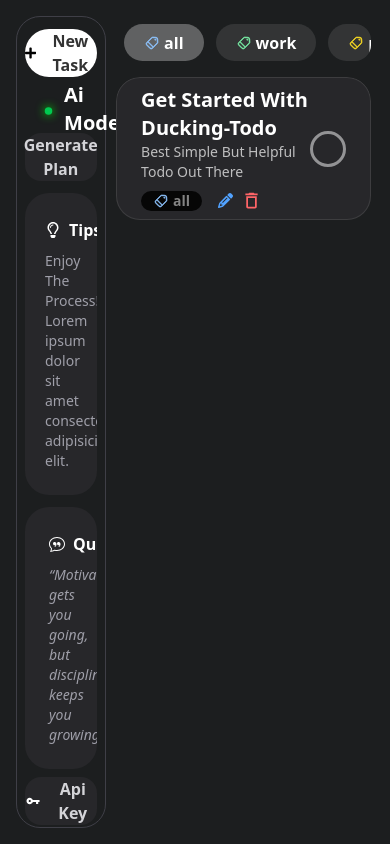
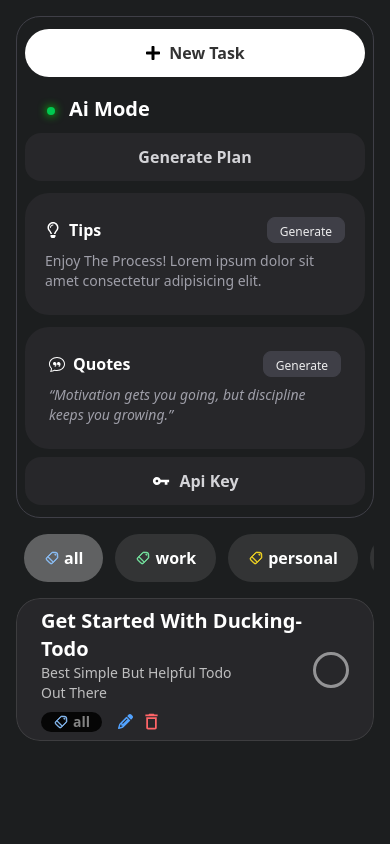
Before and after one commit to Zaay-Pinjari/ai-todo-app, a Next.js app: page / in a window 390 px wide. Built offline with nearby package versions, Linux system fonts and the light colour scheme.

Commit message:
ADDED LIGHT RESPONSIVENESS

```diff
--- a/app/components/ApiKeyPopupComponent.jsx
+++ b/app/components/ApiKeyPopupComponent.jsx
@@ -47,7 +47,7 @@ const ApiKeyPopupComponent = ({ setApiKey, setApiKeyPopup }) => {
   return (
     <div
       onClick={() => setApiKeyPopup(false)}
-      className="fixed inset-0 bg-black/40 backdrop-blur-sm flex justify-center items-center z-50"
+      className="fixed inset-0 bg-black/40 backdrop-blur-sm flex justify-center items-center z-50 px-3"
       role="dialog"
       aria-labelledby="api-key-popup-title"
     >
--- /dev/null
+++ b/app/components/Filters.jsx
@@ -0,0 +1,27 @@
+import React from "react";
+import { useTodoList } from "../context/TodoListContext";
+import { CiShoppingTag } from "react-icons/ci";
+
+const Filters = () => {
+  const { todoListArray, setTodoListArray, activeFilter, setActiveFilter } =
+    useTodoList(); // Task list & active tag filter
+  const { tags, setTags, tagColorMap } = useTodoList(); // Tag list & colors
+  return (
+    <header className="h-12 md:h-10 w-full md:w-[98%] flex gap-3 overflow-x-auto no-scrollbar px-2 whitespace-nowrap rounded-2xl">
+      {tags.map((tag) => (
+        <button
+          key={tag}
+          onClick={() => setActiveFilter(tag)} // Switch filter to clicked tag
+          className={`shrink-0 px-5 py-1 rounded-full text-white transition-all duration-200 flex justify-center items-center gap-1 cursor-pointer
+                ${activeFilter === tag ? "bg-white/30" : "bg-white/10"}`}
+        >
+          {/* Tag icon with dynamic color */}
+          <CiShoppingTag className={`stroke-[1]  ${tagColorMap[tag]}`} />
+          <span className="font-semibold">{tag}</span>
+        </button>
+      ))}
+    </header>
+  );
+};
+
+export default Filters;
--- a/app/components/LeftSide.jsx
+++ b/app/components/LeftSide.jsx
@@ -281,7 +281,7 @@ const LeftSide = () => {
   return (
     <div
       // LEFT-hand side container of the app
-      className="app-lhs h-full w-[25%]
+      className="app-lhs h-full w-full md:w-[25%]
           py-3 px-2 flex flex-col justify-between gap-2
           rounded-3xl border-1 border-zinc-700 "
     >
@@ -427,7 +427,10 @@ const LeftSide = () => {
 
       {/* ==================== API KEY POPUP ==================== */}
       {apiKeyPopup && (
-        <ApiKeyPopupComponent setApiKeyPopup={setApiKeyPopup} setApiKey={setApiKey} />
+        <ApiKeyPopupComponent
+          setApiKeyPopup={setApiKeyPopup}
+          setApiKey={setApiKey}
+        />
       )}
 
       {/* ==================== POPUP FOR GENERATE PLAN ==================== */}
--- a/app/components/TodoList.jsx
+++ b/app/components/TodoList.jsx
@@ -135,9 +135,12 @@ const TodoList = ({ taskDetails, idx }) => {
 
       {/* 📋 Task Item */}
       <li
-        className={`min-h-20 w-full shrink-0 py-2 px-6 rounded-3xl bg-zinc-800
-        border border-white/10
-        flex justify-between items-center task-item cursor-pointer transition-all ease-in-out`}
+        onClick={handleCheck}
+        className={`min-h-20 w-full shrink-0 py-2 px-6 rounded-3xl
+        bg-zinc-800 border border-white/10
+        flex justify-between items-center task-item cursor-pointer
+        duration-100 transition-all ease-in-out
+        active:scale-98`}
       >
         <div className="flex gap-4 items-center">
           <div className="task-content">
@@ -152,7 +155,12 @@ const TodoList = ({ taskDetails, idx }) => {
             </h2>
 
             {/* Task Description */}
-            <h4 className="text-sm font-normal text-white/70 mb-2">
+            <h4
+              className={`text-sm font-normal text-white/70 mb-2 w-[75%] md:w-[100%]
+                ${
+                taskDetails.isTaskDone ? "line-through decoration-black" : ""
+              } `}
+            >
               {taskDetails.shortDescription || "Simple But Helpful Todo"}
             </h4>
 
@@ -172,10 +180,24 @@ const TodoList = ({ taskDetails, idx }) => {
 
               {/* Edit & Delete Buttons */}
               <div className="editOptions flex gap-2 items-center justify-center rounded-full">
-                <button onClick={() => setShowEditPopup(!showEditPopup)}>
+                <button
+                  onClick={(e) => {
+                    // Prevent click from propagating to the li
+                    e.stopPropagation();
+                    // Toggle edit popup visibility
+                    setShowEditPopup(!showEditPopup);
+                  }}
+                >
                   <FaPencil className="text-blue-400 text-[15px] cursor-pointer active:scale-95" />
                 </button>
-                <button onClick={() => handleTaskDelete(idx)}>
+                <button
+                  onClick={(e) => {
+                    // Prevent click from propagating to the li
+                    e.stopPropagation();
+                    // Handle task deletion
+                    handleTaskDelete(idx);
+                  }}
+                >
                   <MdOutlineDeleteOutline className="text-red-400 text-[21px] cursor-pointer active:scale-95" />
                 </button>
               </div>
--- a/app/globals.css
+++ b/app/globals.css
@@ -8,6 +8,13 @@
 ========================= */
 * {
   box-sizing: border-box;
+}
+
+
+/* SELECTION COLOR */
+::selection{
+  background-color: white;
+  color: black;
 }
 
 button {
--- a/app/page.jsx
+++ b/app/page.jsx
@@ -5,6 +5,7 @@ import TodoList from "./components/TodoList"; // Renders each individual task
 import { useTodoList } from "./context/TodoListContext"; // Global state management for todos & tags
 import { CiShoppingTag } from "react-icons/ci"; // Tag icon
 import LeftSide from "./components/LeftSide"; // Left panel (buttons, AI tools, etc.)
+import Filters from "./components/Filters";
 
 const page = () => {
   // ✅ Accessing global state & setters from context
@@ -13,37 +14,25 @@ const page = () => {
     useTodoList(); // Task list & active tag filter
 
   return (
-    <main className="app-container h-screen w-[100%] p-4">
+    <main className="app-container min-h-screen md:h-screen w-[100%] p-4">
       {/* 📌 Full-screen container with padding */}
 
       <div
-        className="app h-full w-full flex items-center justify-center gap-2
-      max-w-[1200px] mx-auto overflow-hidden rounded-xl"
+        className="app h-full w-full items-center justify-center gap-2
+        max-w-[1200px] mx-auto overflow-hidden rounded-xl
+        flex flex-col md:flex-row"
       >
         {/* ⬅️ LEFT SIDE PANEL (Buttons, AI, extra features) */}
         <LeftSide />
 
         {/* 📝 CENTER SECTION → Task list & filters */}
-        <div className="app-centerSide flex flex-col gap-4 justify-between items-center h-full w-[80%] rounded-2xl pt-2 overflow-visible overflow-x-auto no-scrollbar">
+        <div className="app-centerSide flex flex-col gap-4 justify-between items-center h-full w-full lg:w-[80%] rounded-2xl pt-2 overflow-visible overflow-x-auto no-scrollbar">
           {/* 🔍 TAG FILTER BUTTONS */}
-          <header className="h-10 w-[98%] flex gap-3 overflow-x-auto no-scrollbar px-2 whitespace-nowrap rounded-2xl">
-            {tags.map((tag) => (
-              <button
-                key={tag}
-                onClick={() => setActiveFilter(tag)} // Switch filter to clicked tag
-                className={`shrink-0 px-5 py-1 rounded-full text-white transition-all duration-200 flex justify-center items-center gap-1 cursor-pointer
-                ${activeFilter === tag ? "bg-white/30" : "bg-white/10"}`}
-              >
-                {/* Tag icon with dynamic color */}
-                <CiShoppingTag className={`stroke-[1]  ${tagColorMap[tag]}`} />
-                <span className="font-semibold">{tag}</span>
-              </button>
-            ))}
-          </header>
+          <Filters />
 
           {/* 📋 TO-DO LIST */}
           <ul
-            className="list-container h-full w-[98%] flex flex-col gap-2 z-[40]
+            className="list-container h-full w-full md:w-[98%] flex flex-col gap-2 z-[40]
           rounded-t-3xl rounded-b-3xl"
           >
             {todoListArray
```
